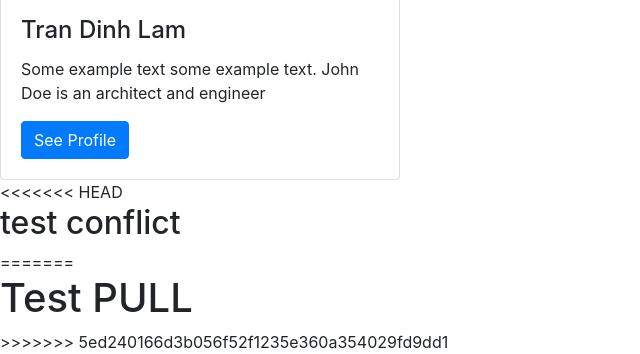
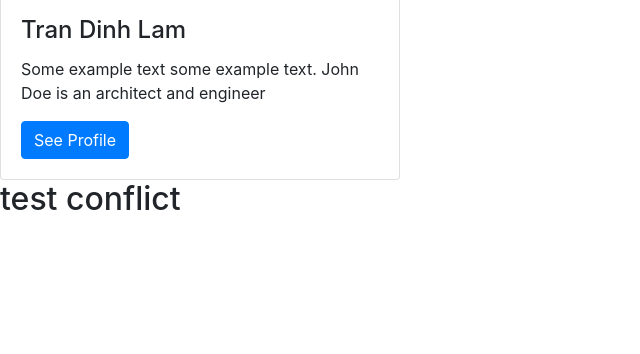
Before and after one commit to dinhlam25/store, a PHP site: page /welcome.php in a window 1280 px wide. Shown: the part 1035-1389 px from the top of the page, without its empty margins (0-640 px from the left). After the commit the page ends 1245 px from the top, so only its background shows below. Run offline with PHP 8.4, Linux system fonts and the light colour scheme.

Commit message:
fix conf1

```diff
--- a/welcome.php
+++ b/welcome.php
@@ -130,10 +130,6 @@
             <a href="#" class="btn btn-primary">See Profile</a>
         </div>
     </div>
-<<<<<<< HEAD
     <h2>test conflict</h2>
-=======
-   <h1>Test PULL </h1>
->>>>>>> 5ed240166d3b056f52f1235e360a354029fd9dd1
 </body>
 </html>
```
